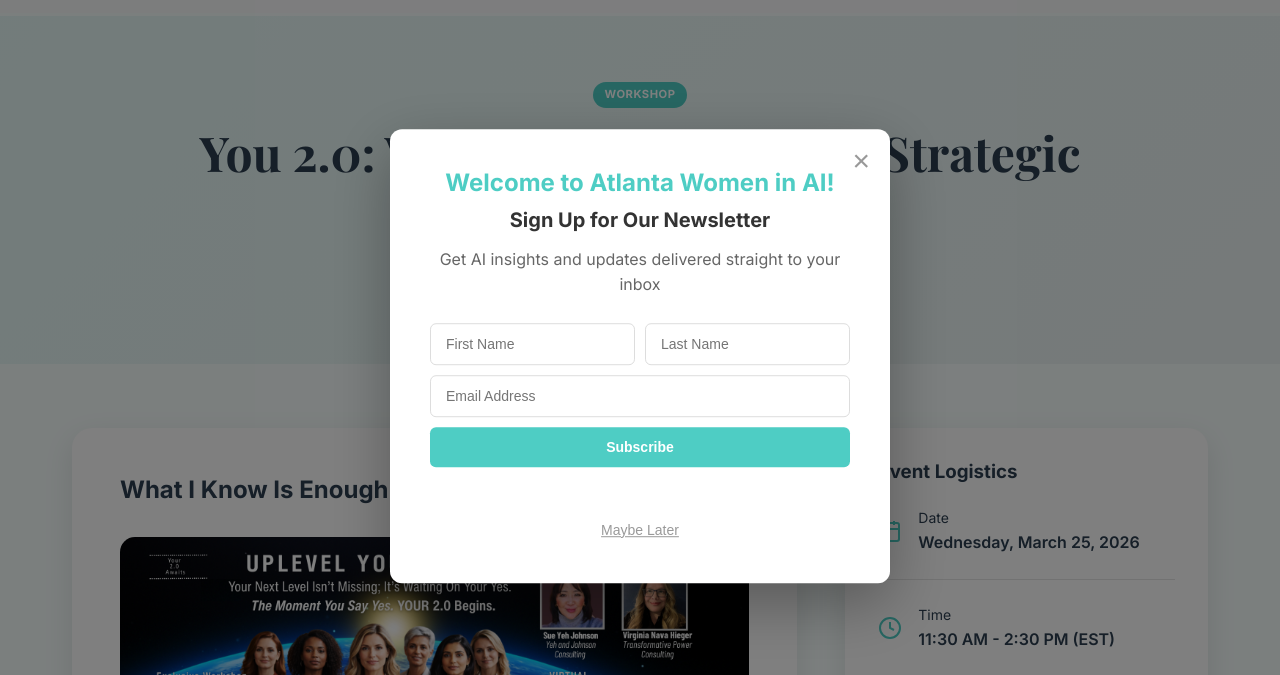
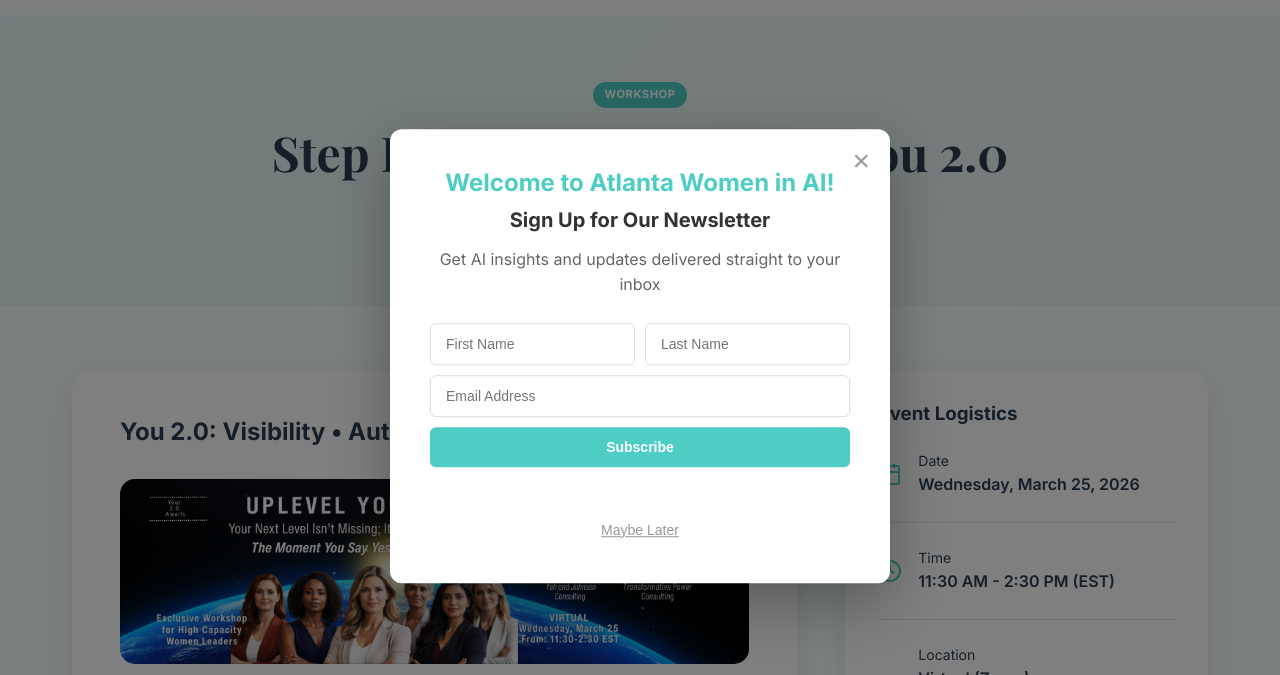
Before and after one commit to Atlanta-Women-in-AI/atlanta-women-in-ai-landing, an Eleventy site: page src/events/workshop-you-2-0.md in a window 1280 px wide. Shown: the part 64-739 px from the top of the page. Built offline with nearby package versions, Linux system fonts and the light colour scheme; Eleventy itself is replaced by a stand-in of ours; files that its build step writes are made by us from their sources.

Commit message:
Update Events “workshop-you-2-0”

```diff
--- a/src/events/workshop-you-2-0.md
+++ b/src/events/workshop-you-2-0.md
@@ -1,11 +1,11 @@
 ---
 layout: event.njk
-title: "You 2.0: Visibility • Authority • Strategic Ownership"
+title: "Step Into Your Next Level: You 2.0"
 date: 2026-03-25
 eventType: Workshop
 badge: WORKSHOP
 permalink: /workshop-you-2-0.html
-headline: What I Know Is Enough
+headline: "You 2.0: Visibility • Authority • Strategic Ownership"
 leadText: >-
   A live virtual workshop for women leaders ready to step into their next level
   of visibility, authority, and strategic ownership.
```
